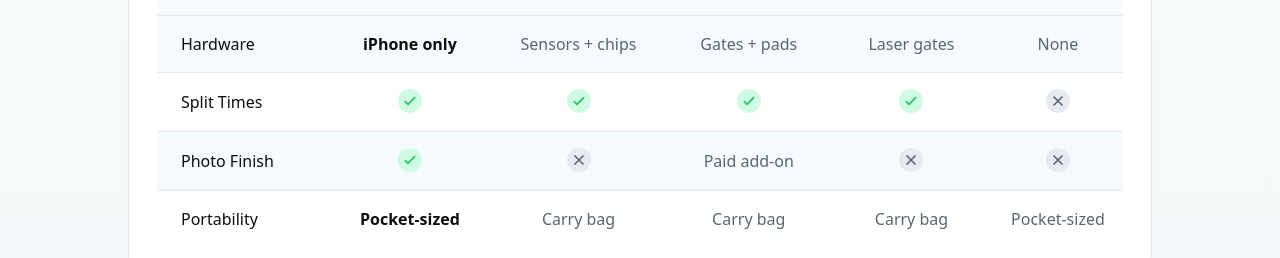
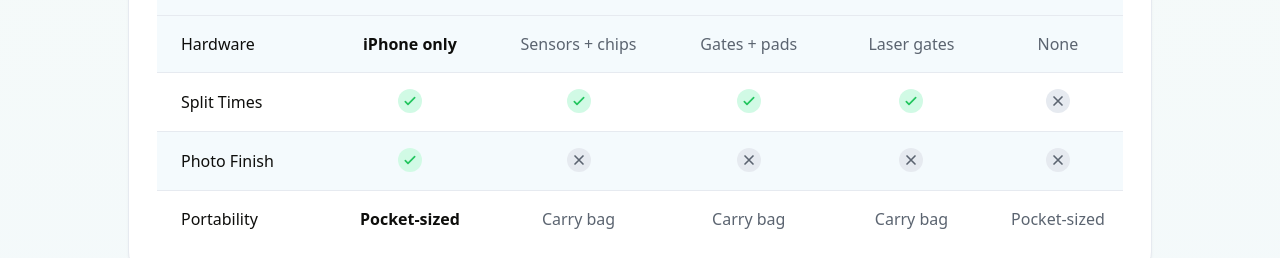
Before and after one commit to sondregut/trackspeed-website, a Next.js app: page / in a window 1280 px wide. Shown: the part 9540-9798 px from the top of the page. Built offline with nearby package versions, Linux system fonts and the light colour scheme.

Commit message:
Fix Brower photo finish - not available
Co-Authored-By: Claude Opus 4.5 <noreply@anthropic.com>

```diff
--- a/src/components/Comparison.tsx
+++ b/src/components/Comparison.tsx
@@ -57,7 +57,7 @@ export default function Comparison() {
       name: "Photo Finish",
       trackspeed: true,
       freelap: false,
-      brower: "Paid add-on",
+      brower: false,
       dashr: false,
       stopwatch: false,
       highlight: true,
```
